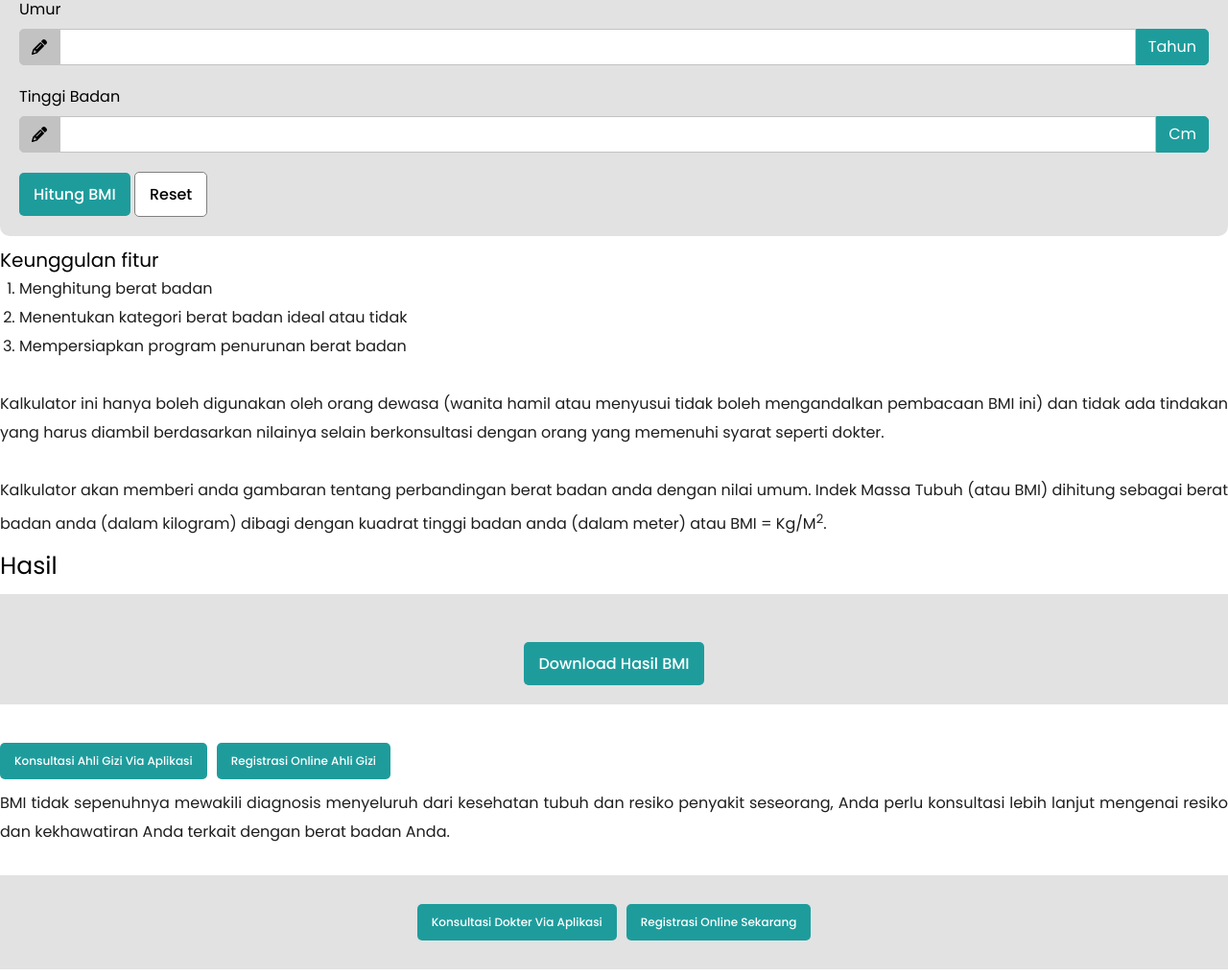
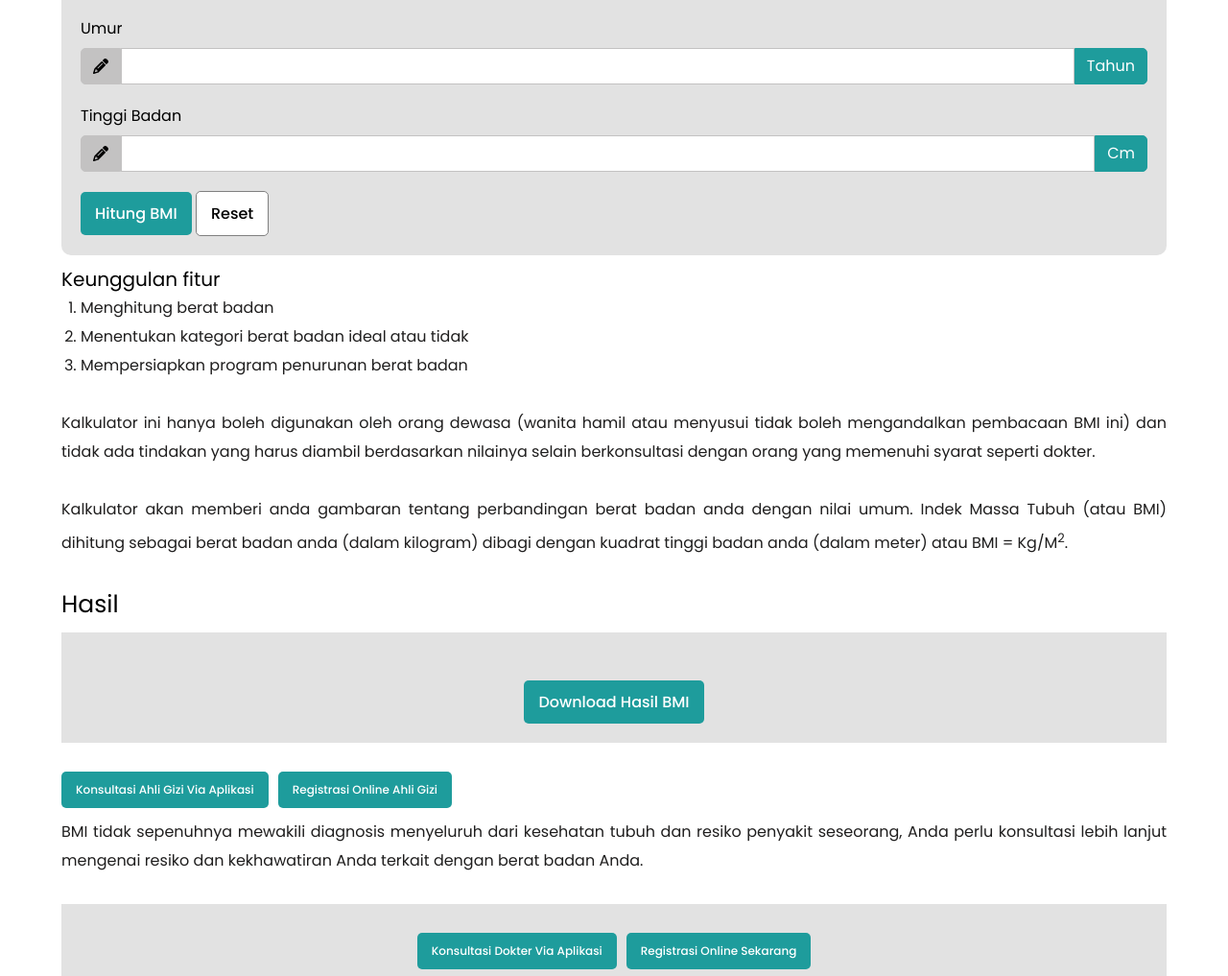
Before and after one commit to revou-fundamental-course/8-jul-24-TMFathan, a plain HTML site: page index.html in a window 1280 px wide. Shown: the part 400-1417 px from the top of the page at 96% size. Drawn offline with Linux system fonts and the light colour scheme.

Commit message:
new config

```diff
--- a/index.html
+++ b/index.html
@@ -13,7 +13,7 @@
 </head>
 <body>
   <main>
-    <section id="home" class="grid-container">
+    <section id="home" class="container">
       <header>
         <h1 class="title">Kalkulator BMI</h1>
         <p class="paragraph">
@@ -103,7 +103,7 @@
       </div>
     </section>
 
-    <section id="result" class="grid-container">
+    <section id="result" class="container">
       <h2 class="title">Hasil</h2>
       <div class="sub-container mb-1">
         <h3 id="result-title" class="result-title"></h3>
```
